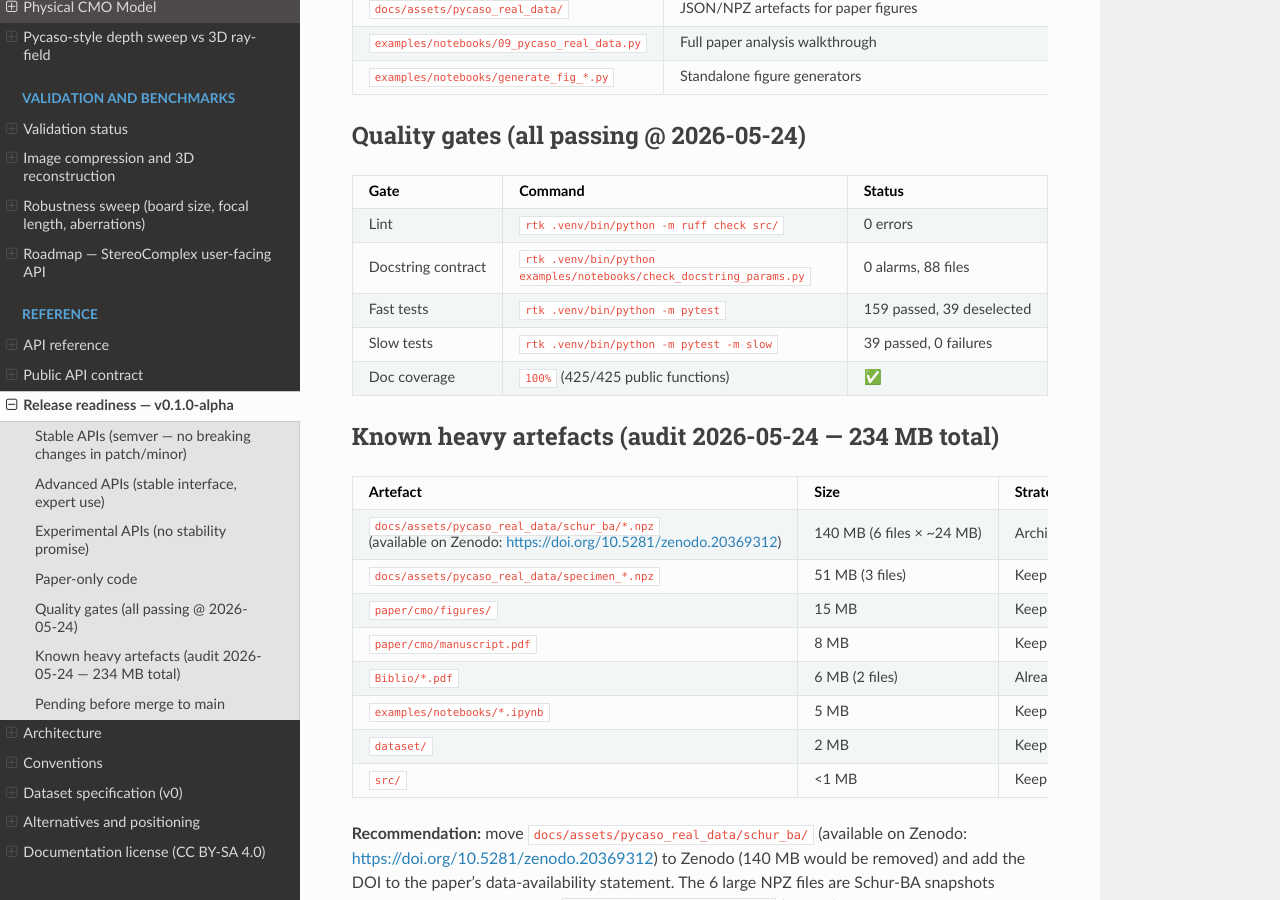
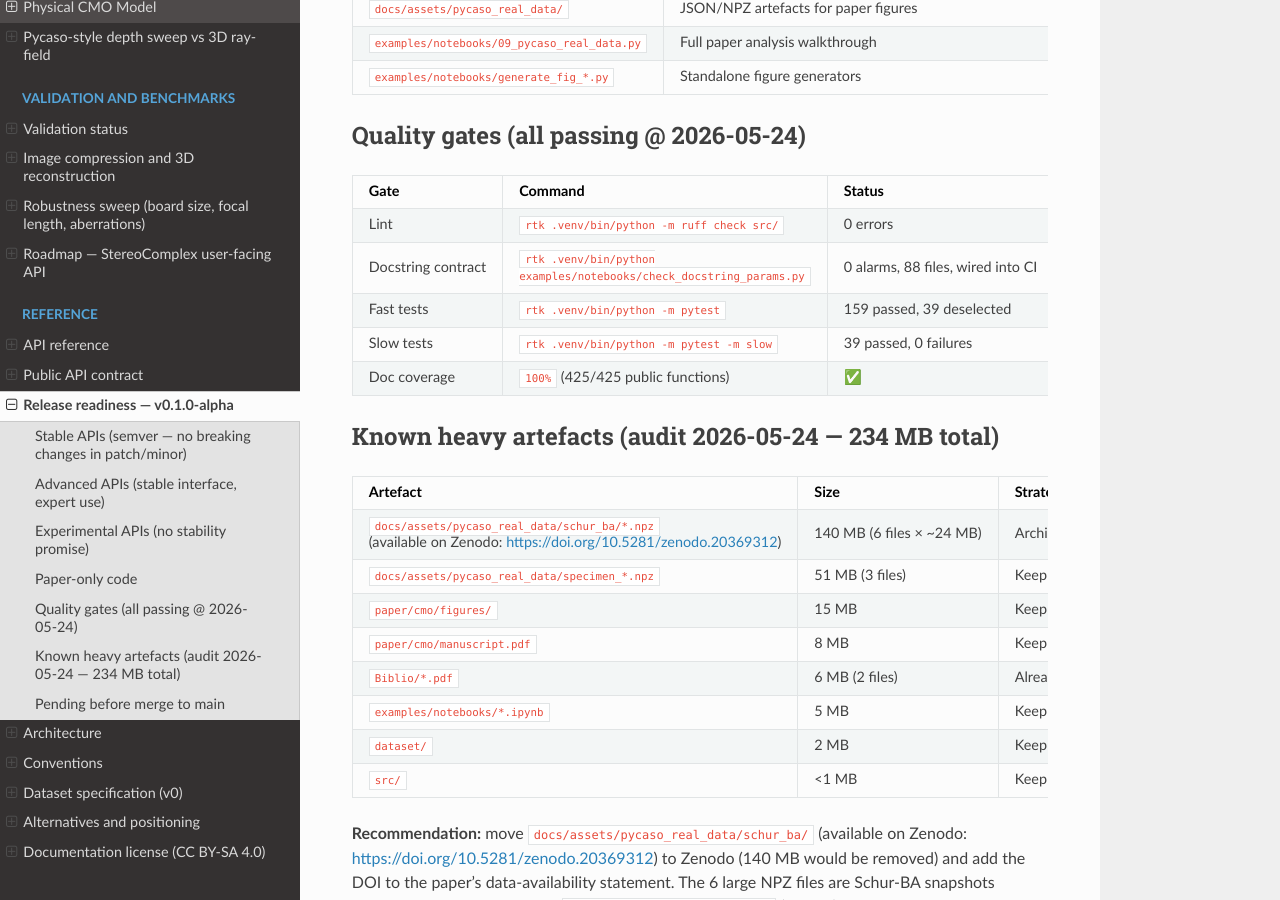
Before and after one commit to jeffwitz/StereoComplex, a Sphinx documentation site: the page built from docs/RELEASE_READINESS.md, in a window 1280 px wide and 900 px high, scrolled down 1840 px. Built offline with Sphinx 7.4.7 and the Read the Docs theme 3.1.0, drawn with Linux system fonts in a browser that asks for light colours.

Commit message:
ci: wire docstring guard into CI, update RELEASE_READINESS

```diff
--- a/docs/RELEASE_READINESS.md
+++ b/docs/RELEASE_READINESS.md
@@ -71,7 +71,7 @@ conventions.
 | Gate | Command | Status |
 |---|---|---|
 | Lint | `rtk .venv/bin/python -m ruff check src/` | 0 errors |
-| Docstring contract | `rtk .venv/bin/python examples/notebooks/check_docstring_params.py` | 0 alarms, 88 files |
+| Docstring contract | `rtk .venv/bin/python examples/notebooks/check_docstring_params.py` | 0 alarms, 88 files, wired into CI |
 | Fast tests | `rtk .venv/bin/python -m pytest` | 159 passed, 39 deselected |
 | Slow tests | `rtk .venv/bin/python -m pytest -m slow` | 39 passed, 0 failures |
 | Doc coverage | `100%` (425/425 public functions) | ✅ |
```
